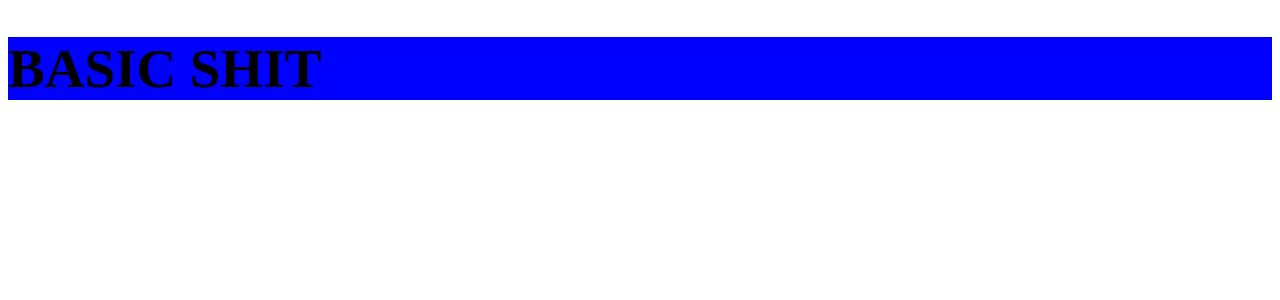
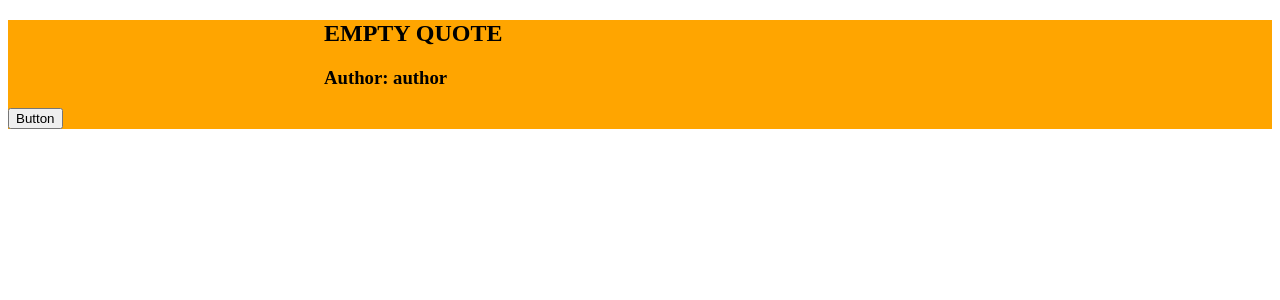
Before and after one commit to EthanMerrill/100-Days-of-Code, a React (Vite) app in the folder Frontend_Frameworks_Projects/Random_Quote_Machine/random_quote_machine/: page / in a window 1280 px wide. Shown: the top 300 px of the page. Built offline with nearby package versions, Linux system fonts and the light colour scheme; no server answers.

Commit message:
working random quote page

```diff
--- a/Frontend_Frameworks_Projects/Random_Quote_Machine/random_quote_machine/index.html
+++ b/Frontend_Frameworks_Projects/Random_Quote_Machine/random_quote_machine/index.html
@@ -5,6 +5,7 @@
 <head>
     <title>React Parcel Micro App</title>
     <link rel="stylesheet" href="./src/main.css">
+    <script src="https://cdn.freecodecamp.org/testable-projects-fcc/v1/bundle.js"></script>
 </head>
 
 <body>
--- a/Frontend_Frameworks_Projects/Random_Quote_Machine/random_quote_machine/src/App.js
+++ b/Frontend_Frameworks_Projects/Random_Quote_Machine/random_quote_machine/src/App.js
@@ -1,13 +1,45 @@
-import React from "react";
+import React, {useState, useEffect} from "react";
 
 
-function App() {
+function App(props){
+  const[quote, setQuote] = useState("EMPTY QUOTE")
+  const[author, setAuthor] = useState("author")
+  const[quoteData, setQuoteData] = useState('')
+
+  useEffect(() => {
+    const Data =  "https://gist.githubusercontent.com/camperbot/5a022b72e96c4c9585c32bf6a75f62d9/raw/e3c6895ce42069f0ee7e991229064f167fe8ccdc/quotes.json";
+    const response = fetch(Data)
+      .then((response) => response.json())
+      .then((data) => {
+        setQuoteData(data.quotes);
+      })
+    }, [])
+
+  const newQuote = () =>{
+    const Data =  "https://gist.githubusercontent.com/camperbot/5a022b72e96c4c9585c32bf6a75f62d9/raw/e3c6895ce42069f0ee7e991229064f167fe8ccdc/quotes.json";
+    fetch(Data)
+      .then((response) => response.json())
+      .then((data) => {
+        let quoteArr = data.quotes;
+        let randIndex = Math.floor(Math.random() * quoteArr.length)
+        let randQuote = quoteArr[randIndex]
+        console.log(randQuote)
+        setQuote(randQuote.quote)
+        setAuthor(randQuote.author)
+      })
+  }
+
     return (
       <div>
-        <h1>BASIC SHIT</h1>
+      <div class = "quote-box">
+      <h2>{quote}</h2>
+      <h3>Author: {author}</h3>
       </div>
+      <button onClick = {newQuote}>Button</button>
+    </div>
     )
-}
+  }
+
 
 
 export default App;
--- a/Frontend_Frameworks_Projects/Random_Quote_Machine/random_quote_machine/src/main.css
+++ b/Frontend_Frameworks_Projects/Random_Quote_Machine/random_quote_machine/src/main.css
@@ -1,6 +1,12 @@
-h1 {
+p {
     background-color: blue;
     font-size: 55px;
+    text-align: center;
+}
+
+.quote-box {
+    margin: auto;
+    WIDTH: 50%;
 }
 
 div {
```
Also changed, not shown: 1 other file (tests, documents, lock files or other folders).
